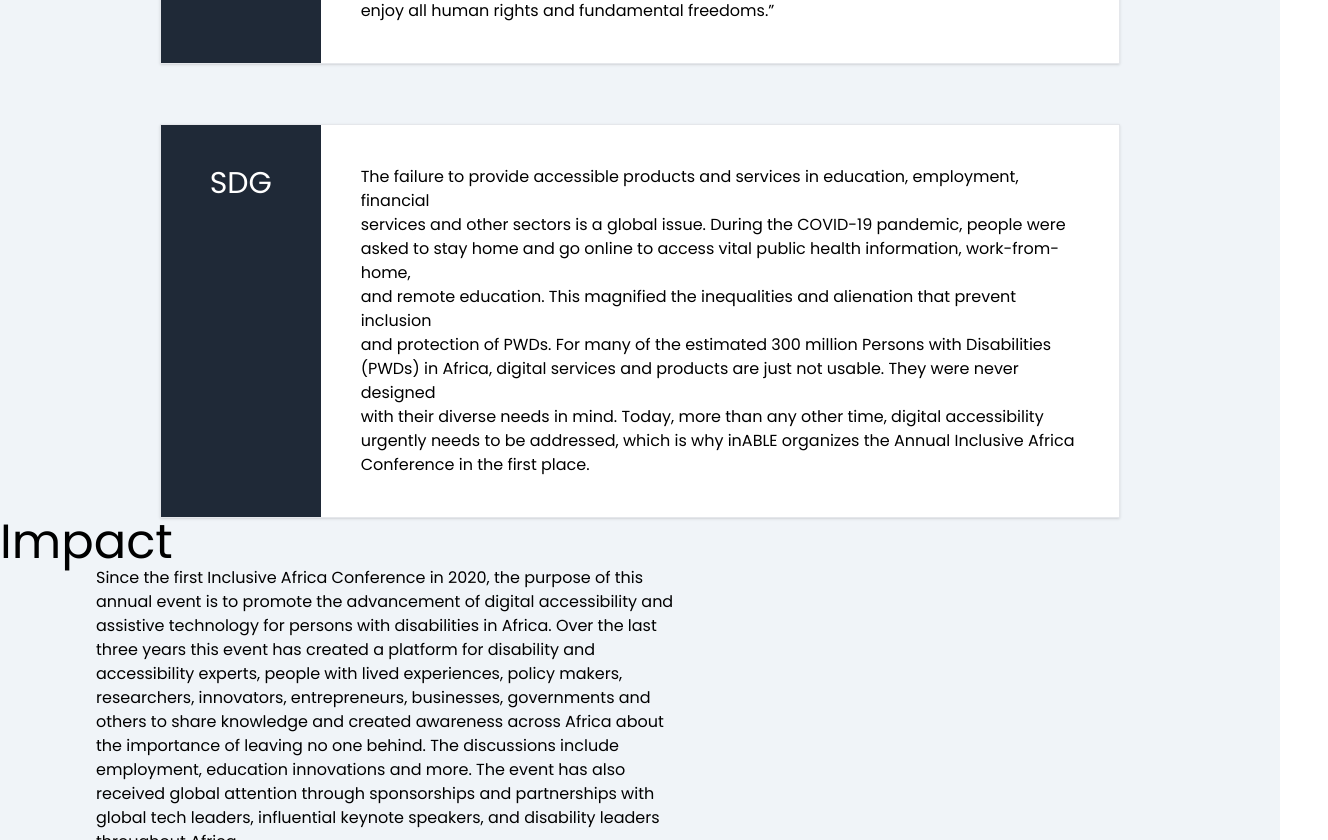
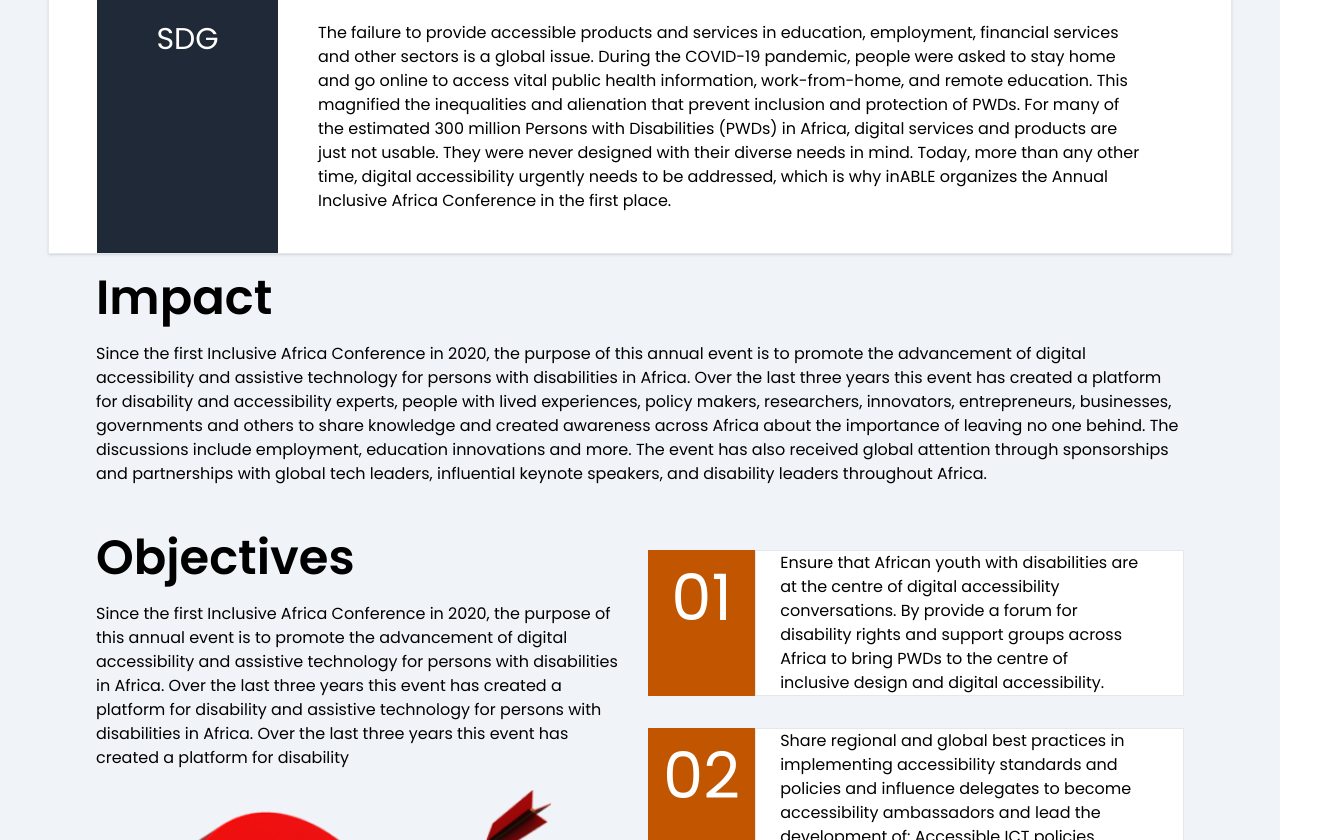
Before and after one commit to inABLE-org/conference-frontend, a Next.js app: page /about in a window 1280 px wide. Shown: the part 1960-2800 px from the top of the page, 1328 px wide, since content can reach past the window. Built offline with nearby package versions, Linux system fonts and the light colour scheme.

Commit message:
about conference page

```diff
--- a/src/components/Cardutilities/Conferencecard.tsx
+++ b/src/components/Cardutilities/Conferencecard.tsx
@@ -5,7 +5,7 @@ export default function Conferencecard(
 )
 {
     return(
-        <div className="rounded bg-white shadow w-[280px] text-center py-12 mb-8">
+        <div className="rounded-lg bg-white shadow w-[280px] text-center py-12 mb-5 mr-12">
           {props.title}
         </div>
     )
--- /dev/null
+++ b/src/components/Cardutilities/Objectivecard.tsx
@@ -0,0 +1,16 @@
+export default function ObjectiveCard(
+    props:{
+    objectiveNumber:JSX.Element
+    objectiveName: JSX.Element
+}) {
+    return(
+      <div className="grid grid-cols-5 mb-8 mt-4">
+            <div className="col-span-1 bg-secondary text-white text-[64px] text-center">
+                {props.objectiveNumber}
+            </div>
+            <div className="col-span-4 text-start border border-gray-200 pr-5 bg-white">
+                <p className="mx-6">{props.objectiveName}</p>
+            </div>
+        </div>
+    )
+}
--- a/src/components/Cardutilities/RelevanceCard.tsx
+++ b/src/components/Cardutilities/RelevanceCard.tsx
@@ -5,7 +5,7 @@ export default function RelevanceCard(
      }) {
     return (
         <>
-            <div className="mx-[160px] grid grid-cols-6 gap-0 bg-white border border-gray-200  shadow mt-[60px]">
+            <div className="mx-12 px-12 grid grid-cols-6 gap-0 bg-white border border-gray-200  shadow mt-[60px]">
                     {props.impactname}
                     {props.impactdescription}
             </div>
--- a/src/pages/about.tsx
+++ b/src/pages/about.tsx
@@ -5,6 +5,7 @@ import RelevanceCard from "@/components/Cardutilities/RelevanceCard"
 import TwoTabs from "@/components/Tabs/TwoTabs"
 import Conferencecard from "@/components/Cardutilities/Conferencecard"
 import PreviousConference from "@/components/Sections/PreviousConference"
+import ObjectiveCard from "@/components/Cardutilities/Objectivecard"
 export default function About() {
     return (
         <>
@@ -16,9 +17,9 @@ export default function About() {
                     linkTwo={<span className="text-white">About the Previous Conference</span>}
                     tab1content={
                         <div className="bg-body">
-                            <h1 className="my-10">Organizer</h1>
-                            <p className="text-start mx-10 px-10">inABLE.org was established in 2009 to address the urgent need to connect blind and low-vision students to the rest of the world by breaking down <br></br> the barriers to communication, education and employment. The priority was the creation of a computer-assistive-technology program for blind <br></br>and low-vision youth in Kenya to provide digital skills training to the disadvantaged youth. </p>
-                            <h2 className="">Inables Impact</h2>
+                            <h1 className="my-10 mx-12 px-12 text-5xl font-semibold">Organizer</h1>
+                            <p className="text-start mx-12 px-12">inABLE.org was established in 2009 to address the urgent need to connect blind and low-vision students to the rest of the world by breaking down the barriers to communication, education and employment. The priority was the creation of a computer-assistive-technology program for blind and low-vision youth in Kenya to provide digital skills training to the disadvantaged youth. </p>
+                            <h2 className="mx-12 px-12 mt-10 text-2xl font-semibold">Inables Impact</h2>
                             <ImpactSection />
                         </div>
                     }
@@ -29,7 +30,7 @@ export default function About() {
 
                 />
 
-                <h2>Relevance</h2>
+                <h2 className="text-5xl font-semibold px-12 mx-12">Relevance</h2>
                 <RelevanceCard
                     impactname={
                         <div className="col-span-1 bg-primary text-white text-center py-10 text-3xl">
@@ -38,14 +39,7 @@ export default function About() {
                     }
                     impactdescription={
                         <div className="col-span-4 p-10 bg-white">
-                            <p className="ml-10">The failure to provide accessible products and services in education, employment, financial
-                                <br />services and other sectors is a global issue. During the COVID-19 pandemic, people were asked
-                                <br />to stay home and go online to access vital public health information, work-from-home, and <br />
-                                remote education. This magnified the inequalities and alienation that prevent inclusion and
-                                <br />protection of PWDs. For many of the estimated 300 million Persons with Disabilities (PWDs) in
-                                <br />Africa, digital services and products are just not usable. They were never designed with their
-                                <br /> diverse needs in mind. Today, more than any other time, digital accessibility urgently needs to
-                                <br /> be addressed, which is why inABLE organizes the Annual Inclusive Africa Conference in the first place.</p>
+                            <p className="ml-10">The failure to provide accessible products and services in education, employment, financial services and other sectors is a global issue. During the COVID-19 pandemic, people were asked to stay home and go online to access vital public health information, work-from-home, and remote education. This magnified the inequalities and alienation that prevent inclusion and protection of PWDs. For many of the estimated 300 million Persons with Disabilities (PWDs) in Africa, digital services and products are just not usable. They were never designed with their diverse needs in mind. Today, more than any other time, digital accessibility urgently needs to be addressed, which is why inABLE organizes the Annual Inclusive Africa Conference in the first place.</p>
                         </div>
                     } />
                 <RelevanceCard
@@ -57,11 +51,7 @@ export default function About() {
                     }
                     impactdescription={
                         <div className="col-span-4 p-10 bg-white">
-                            <p>The UN Convention on the Rights of Persons with disabilities addresses accessibility in its
-                                <br />resolution adopted by the General Assembly in 1993 by recognizing “the importance of
-                                <br /> accessibility to the physical,social, economic and cultural environment, to health and
-                                <br />education and to information and communication, in enabling persons with disabilities to fully
-                                <br />enjoy all human rights and fundamental freedoms.”</p>
+                            <p>The UN Convention on the Rights of Persons with disabilities addresses accessibility in its resolution adopted by the General Assembly in 1993 by recognizing “the importance of accessibility to the physical,social, economic and cultural environment, to health and education and to information and communication, in enabling persons with disabilities to fully enjoy all human rights and fundamental freedoms.”</p>
                         </div>
                     } />
                 <RelevanceCard
@@ -72,104 +62,71 @@ export default function About() {
                     }
                     impactdescription={
                         <div className="col-span-5 p-10 bg-white">
-                            The failure to provide accessible products and services in education, employment, financial
-                            <br />services and other sectors is a global issue. During the COVID-19 pandemic, people were
-                            <br />asked to stay home and go online to access vital public health information, work-from-home,
-                            <br />and remote education. This magnified the inequalities and alienation that prevent inclusion
-                            <br />and protection of PWDs. For many of the estimated 300 million Persons with Disabilities
-                            <br />(PWDs) in Africa, digital services and products are just not usable. They were never designed
-                            <br /> with their diverse needs in mind. Today, more than any other time, digital accessibility
-                            <br />urgently needs to be addressed, which is why inABLE organizes the Annual Inclusive Africa
-                            <br />Conference in the first place.
+                            <p>
+                            The failure to provide accessible products and services in education, employment, financial services and other sectors is a global issue. During the COVID-19 pandemic, people were asked to stay home and go online to access vital public health information, work-from-home, and remote education. This magnified the inequalities and alienation that prevent inclusion and protection of PWDs. For many of the estimated 300 million Persons with Disabilities (PWDs) in Africa, digital services and products are just not usable. They were never designed with their diverse needs in mind. Today, more than any other time, digital accessibility urgently needs to be addressed, which is why inABLE organizes the Annual Inclusive Africa Conference in the first place.
+                            </p>
                         </div>
                     } />
-                <h3 className="text-5xl">Impact</h3>
-                <p className="text-start ml-12 w-full lg:w-2/3 xl:w-1/2 lg:pl-8 xl:pl-12">Since the first Inclusive Africa Conference in 2020, the purpose of this annual event is to promote the advancement of digital accessibility and
-                    assistive technology for persons with disabilities in Africa. Over the last three years this event has created a platform for disability and
-                    accessibility experts, people with lived experiences, policy makers, researchers, innovators, entrepreneurs, businesses, governments and others to
-                    share knowledge and created awareness across Africa about the importance of leaving no one behind. The discussions include employment,
-                    education innovations and more. The event has also received global attention through sponsorships and partnerships with global tech leaders,
-                    influential keynote speakers, and disability leaders throughout Africa.</p>
-                <div className="grid grid-cols-1 md:grid-cols-2 gap-4 text-center">
-                    <div className="mt-12 py-12 text-center">
-                        <h3>Objectives</h3>
-                        <p>Since the first Inclusive Africa Conference in 2020, the
-                            purpose of this annual event is to promote the
-                            advancement of digital accessibility and assistive
-                            technology for persons with disabilities in Africa. Over the
-                            last three years this event has created a platform for
-                            disability and assistive technology for persons with
-                            disabilities in Africa. Over the last three years this event
-                            has created a platform for disability </p>
+                <h3 className="text-5xl font-semibold mx-12 px-12 my-5">Impact</h3>
+                <p className="text-start mx-12 px-12">Since the first Inclusive Africa Conference in 2020, the purpose of this annual event is to promote the advancement of digital accessibility and assistive technology for persons with disabilities in Africa. Over the last three years this event has created a platform for disability and accessibility experts, people with lived experiences, policy makers, researchers, innovators, entrepreneurs, businesses, governments and others to share knowledge and created awareness across Africa about the importance of leaving no one behind. The discussions include employment, education innovations and more. The event has also received global attention through sponsorships and partnerships with global tech leaders, influential keynote speakers, and disability leaders throughout Africa.</p>
+                <div className="grid grid-cols-1 md:grid-cols-2 gap-4 mx-12 px-12 mt-12">
+                    <div className="">
+                        <h3 className="text-5xl font-semibold">Objectives</h3>
+                        <p className="my-5">
+                        Since the first Inclusive Africa Conference in 2020, the purpose of this annual event is to promote the advancement of digital accessibility and assistive technology for persons with disabilities in Africa. Over the last three years this event has created a platform for disability and assistive technology for persons with disabilities in Africa. Over the last three years this event has created a platform for disability
+                        </p>
                         <img src="assets/img/spiner.png" />
                     </div>
                     <div>
-                        <RelevanceCard
-                            impactname={
-                                <div className="col-span-1 bg-secondary text-white">
-                                    01
-                                </div>
+                        <ObjectiveCard
+                            objectiveNumber={
+                                <h5>01</h5>
                             }
-                            impactdescription={
-                                <div className="col-span-4">
+                            objectiveName={
+                                <>
                                     Ensure that African youth with disabilities are at the centre of
-                                    digital accessibility conversations. By provide a forum
-                                    for disability rights and support groups across Africa to bring PWDs
-                                    <br /> to the centre of inclusive design and digital accessibility.
-                                </div>
+                                    digital accessibility conversations. By provide a forum for disability rights and support groups across Africa to bring PWDs to the centre of inclusive design and digital accessibility.
+                                </>
+
                             }
                         />
-                        <RelevanceCard
-                            impactname={
-                                <div className="col-span-1 bg-secondary text-white py-auto">
-                                    02
-                                </div>
+                        <ObjectiveCard
+                            objectiveNumber={
+                                <h5>02</h5>
                             }
-                            impactdescription={
-                                <div className="col-span-4">
-                                    Share regional and global best practices in implementing accessibility standards and policies and influence delegates to become accessibility ambassadors and lead the development of: Accessible ICT policies, solutions, and products anchored under the universal/inclusive design guidelines so that PWDs can participate in and benefit from the digital economy.
-                                </div>
+                            objectiveName={
+                                <>Share regional and global best practices in implementing accessibility standards and policies and influence delegates to become accessibility ambassadors and lead the development of: Accessible ICT policies, solutions, and products anchored under the universal/inclusive design guidelines so that PWDs can participate in and benefit from the digital economy.</>
                             }
                         />
-                        <RelevanceCard
-                            impactname={
-                                <div className="col-span-1 bg-secondary text-white">
-                                    03
-                                </div>
+                        <ObjectiveCard
+                            objectiveNumber={
+                                <h5>03</h5>
                             }
-                            impactdescription={
-                                <div className="col-span-4">
-                                    Focus attention on the best way forward for implementing accessibility of digital products and services in Africa and increase public awareness for the needs and rights of PWDs to access digital information.
-                                </div>
+                            objectiveName={
+                                <>Focus attention on the best way forward for implementing accessibility of digital products and services in Africa and increase public awareness for the needs and rights of PWDs to access digital information.</>
                             }
                         />
-                        <RelevanceCard
-                            impactname={
-                                <div className="col-span-1 bg-secondary text-white">
-                                    04
-                                </div>
+                        <ObjectiveCard
+                            objectiveNumber={
+                                <h5>04</h5>
                             }
-                            impactdescription={
-                                <div className="col-span-4">
-                                    Highlight assistive technology innovations in Africa and create a platform to share knowledge and expertise on product design and go to market, mentorship and funding opportunities. Award the annual Inclusive Africa Innovations winner.
-                                </div>
+                            objectiveName={
+                                <>Highlight assistive technology innovations in Africa and create a platform to share knowledge and expertise on product design and go to market, mentorship and funding opportunities. Award the annual Inclusive Africa Innovations winner.</>
                             }
                         />
-                        <RelevanceCard
-                            impactname={
-                                <div className="col-span-1 bg-secondary text-white">
-                                    05
-                                </div>
+                        <ObjectiveCard
+                            objectiveNumber={
+                                <h5>05</h5>
                             }
-                            impactdescription={
-                                <div className="col-span-4">
-                                    Demonstrate inclusive events’ "best-practices", including attendees with lived experience, interpreters, and captioners.
-                                </div>
+                            objectiveName={
+                                <>Demonstrate inclusive events’ "best-practices", including attendees with lived experience, interpreters, and captioners.</>
                             }
                         />
+
+
                     </div>
                 </div>
-                <h4 className="text-5xl font-semibold">About Previous Conferences</h4>
+                <h4 className="text-5xl font-semibold mx-5 px-5 py-8">About Previous Conferences</h4>
                 <div className="bg-primary">
                     <PreviousConference />
                 </div>
@@ -182,7 +139,7 @@ export default function About() {
                 <div className="mt-10 py-10 text-center">
                     <h2 className="text-5xl">Other Meetings & conferences</h2>
                     <p className="mt-10">The organization has organized similar meetings and conferences in the previous years</p>
-                    <div className="grid grid-cols-3 gap-1">
+                    <div className="grid grid-cols-3 gap-1 mx-12 px-12">
                         <div>
                             <img src="assets/img/conferencelogo.png" alt="Inclusive Africa Logo" />
                         </div>
```
Also changed, not shown: src/components/Sections/PreviousConference.tsx (+40 -14 lines).
